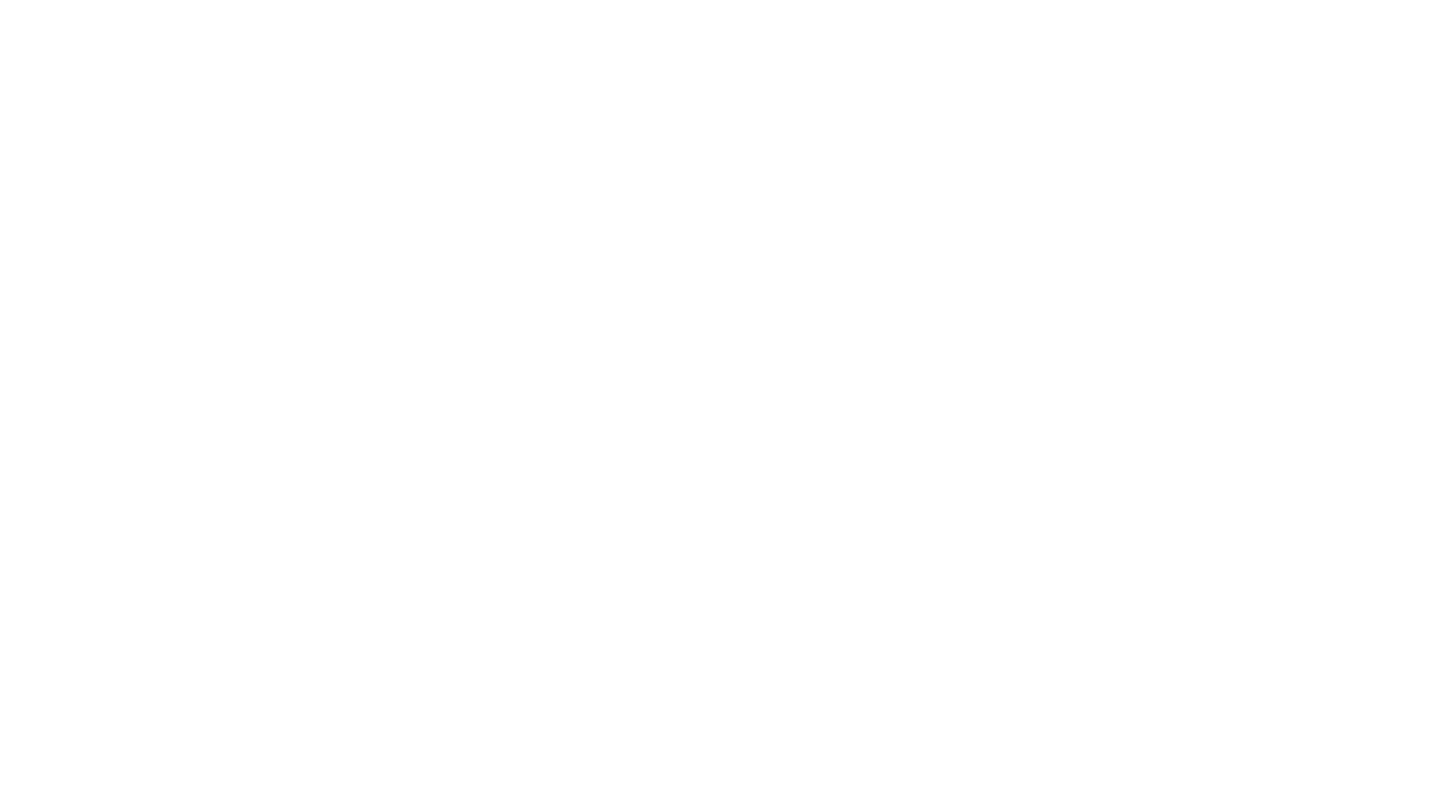
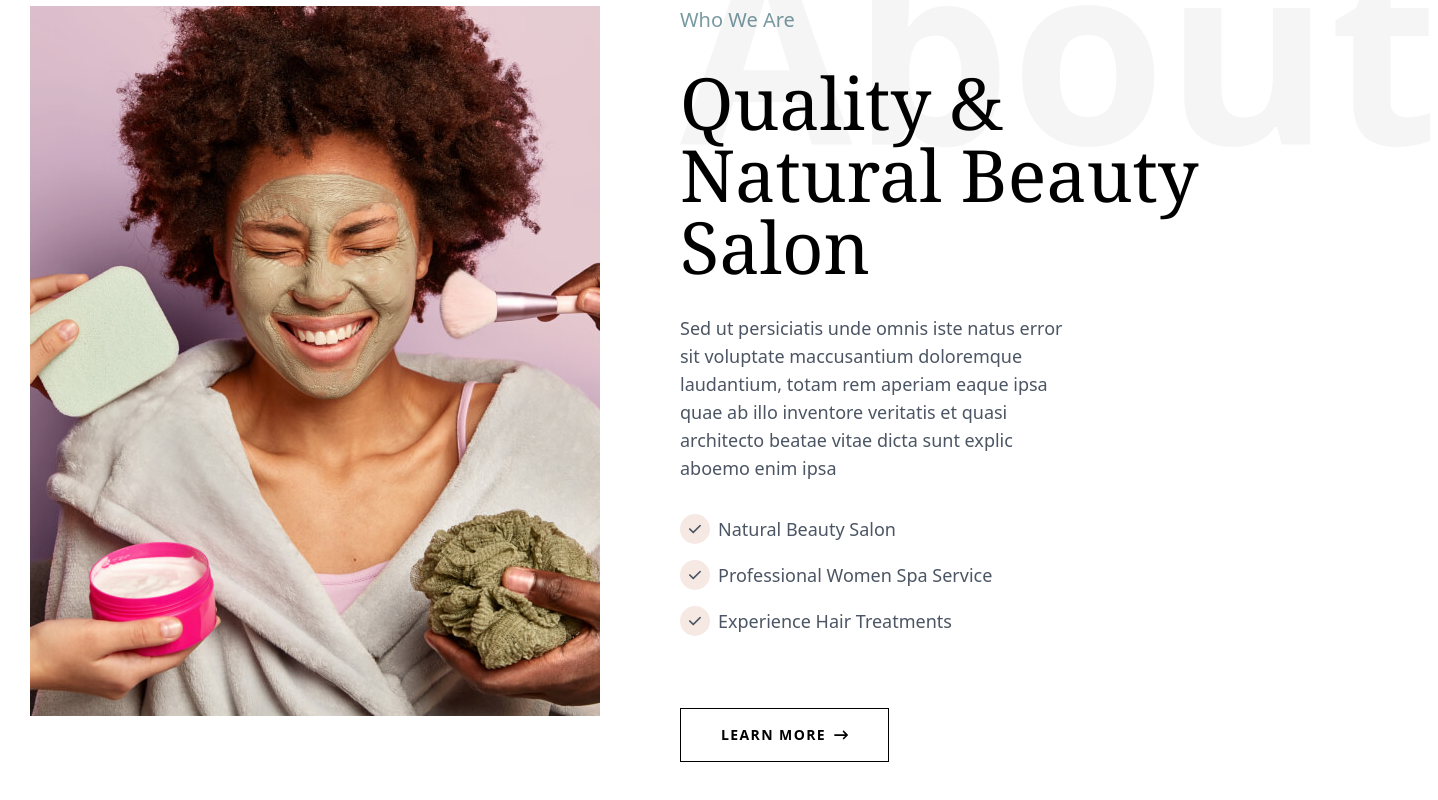
Before and after one commit to lgc1210/j2ee, a React (Create React App) app in the folder client/: page / in a window 1280 px wide. Shown: the part 1074-1874 px from the top of the page, 1438 px wide, since content can reach past the window. Before the commit the page ends 936 px from the top, so only its background shows below. Built offline with nearby package versions, Linux system fonts and the light colour scheme.

Commit message:
Done About

```diff
--- a/client/src/Components/About/index.jsx
+++ b/client/src/Components/About/index.jsx
@@ -1,7 +1,74 @@
 import React from "react";
+import { FaArrowRightLong, FaCheck } from "react-icons/fa6";
+import AboutImage from "../../assets/images/about/about-left.jpg";
+import Button from "../../Components/Button";
 
 const About = () => {
-  return <section>About</section>;
+  return (
+    <section className='md:py-36 py-28 md:px-0 px-6'>
+      <div className='container mx-auto'>
+        <div className='grid lg:grid-cols-2 gap-20'>
+          <div className='overflow-hidden'>
+            <img
+              src={AboutImage}
+              alt='About'
+              className='object-contain object-center ms-auto lg:w-fit w-full'
+            />
+          </div>
+          <div className='relative z-10 flex flex-col gap-8'>
+            <p className='text-[#799aa1] font-sans text-xl'>Who We Are</p>
+            <p className='lg:text-7xl text-3xl font-serif'>
+              Quality & Natural Beauty Salon
+            </p>
+            <p className='md:w-2/3 w-full text-lg text-gray-600'>
+              Sed ut persiciatis unde omnis iste natus error sit voluptate
+              maccusantium doloremque laudantium, totam rem aperiam eaque ipsa
+              quae ab illo inventore veritatis et quasi architecto beatae vitae
+              dicta sunt explic aboemo enim ipsa
+            </p>
+            <div className='flex flex-col gap-4'>
+              <span className='flex items-center justify-start gap-2'>
+                <FaCheck
+                  size={30}
+                  className='rounded-full p-2 text-gray-600 bg-[#f6e9e4]'
+                />
+                <p className='text-gray-600 text-lg'>Natural Beauty Salon</p>
+              </span>
+              <span className='flex items-center justify-start gap-2'>
+                <FaCheck
+                  size={30}
+                  className='rounded-full p-2 text-gray-600 bg-[#f6e9e4]'
+                />
+                <p className='text-gray-600 text-lg'>
+                  Professional Women Spa Service
+                </p>
+              </span>
+              <span className='flex items-center justify-start gap-2'>
+                <FaCheck
+                  size={30}
+                  className='rounded-full p-2 text-gray-600 bg-[#f6e9e4]'
+                />
+                <p className='text-gray-600 text-lg'>
+                  Experience Hair Treatments
+                </p>
+              </span>
+            </div>
+            <Button
+              text='Learn More'
+              Icon={FaArrowRightLong}
+              iconSize={14}
+              buttonStyle='justify-center gap-2 mt-10 me-auto'
+              iconStyle=''
+              reverse
+            />
+            <p className='absolute top-0 right-0 left-0 -translate-y-1/3 leading-none font-sans text-7xl md:text-9xl lg:text-[250px] text-[rgba(0,0,0,.04)] capitalize font-bold'>
+              About
+            </p>
+          </div>
+        </div>
+      </div>
+    </section>
+  );
 };
 
 export default About;
--- a/client/src/Components/Button/index.jsx
+++ b/client/src/Components/Button/index.jsx
@@ -23,32 +23,37 @@ const Button = ({
         ${buttonStyle}`}>
       <p
         className={`
-        relative z-10 text-black group-hover:text-white
+        relative z-10
         transition-all duration-700 ease-linear
+        text-black group-hover:text-white
         ${textStyle}`}>
         {text}
       </p>
       <Icon
         size={iconSize}
         className={`
-        relative z-10 text-black group-hover:text-white
+        relative z-10
         transition-all duration-700 ease-linear
+        text-black group-hover:text-white
+
         ${iconStyle}`}
       />
       <span
-        className='
+        className={`
         absolute
         top-0 bottom-0 right-0 left-0
+        transition-all duration-700 ease-linear
         bg-black
-        transition-all duration-700 ease-linear
-        -translate-x-full group-hover:translate-x-0 '></span>
+        -translate-x-full group-hover:translate-x-0
+        `}></span>
       <span
-        className='
+        className={`
         absolute
         top-0 bottom-0 right-0 left-0
+        transition-all duration-700 ease-linear
         bg-black
-        transition-all duration-700 ease-linear
-        translate-x-full group-hover:translate-x-0 '></span>
+        translate-x-full group-hover:translate-x-0
+        `}></span>
     </button>
   );
 };
--- a/client/src/Components/Hero/index.jsx
+++ b/client/src/Components/Hero/index.jsx
@@ -13,7 +13,7 @@ const Hero = () => {
             <p className='capitalize md:text-8xl text-5xl font-serif max-w-full md:w-2/3'>
               Health Care & Beauty Salon
             </p>
-            <p className='absolute -z-10 bottom-20 left-0 text-center text-8xl sm:text-9xl md:text-[250px] text-[rgba(0,0,0,.04)] capitalize font-bold'>
+            <p className='absolute -z-10 bottom-20 left-0 text-center text-7xl md:text-9xl lg:text-[250px] text-[rgba(0,0,0,.04)] capitalize font-bold'>
               Beauty
             </p>
           </div>
--- /dev/null
+++ b/client/src/Components/Overlay/index.jsx
@@ -0,0 +1,20 @@
+import React from "react";
+
+const Overlay = ({ toggle, setToggle }) => {
+  return (
+    <section
+      className={`
+        fixed top-0 right-0 bottom-0 left-0 z-30
+        bg-[rgba(0,0,0,0.8)] cursor-pointer
+        transition-all duration-700
+        ${
+          toggle
+            ? "opacity-100 pointer-events-auto visible"
+            : "opacity-0 pointer-events-none"
+        }
+    `}
+      onClick={() => setToggle(false)}></section>
+  );
+};
+
+export default Overlay;
--- a/client/src/Pages/Home/index.jsx
+++ b/client/src/Pages/Home/index.jsx
@@ -1,10 +1,12 @@
 import React from "react";
 import Hero from "../../Components/Hero";
+import About from "../../Components/About";
 
 const Home = () => {
   return (
     <section>
       <Hero />
+      <About />
     </section>
   );
 };
```
Also changed, not shown: client/src/assets/images/about/about-left.jpg (added).
